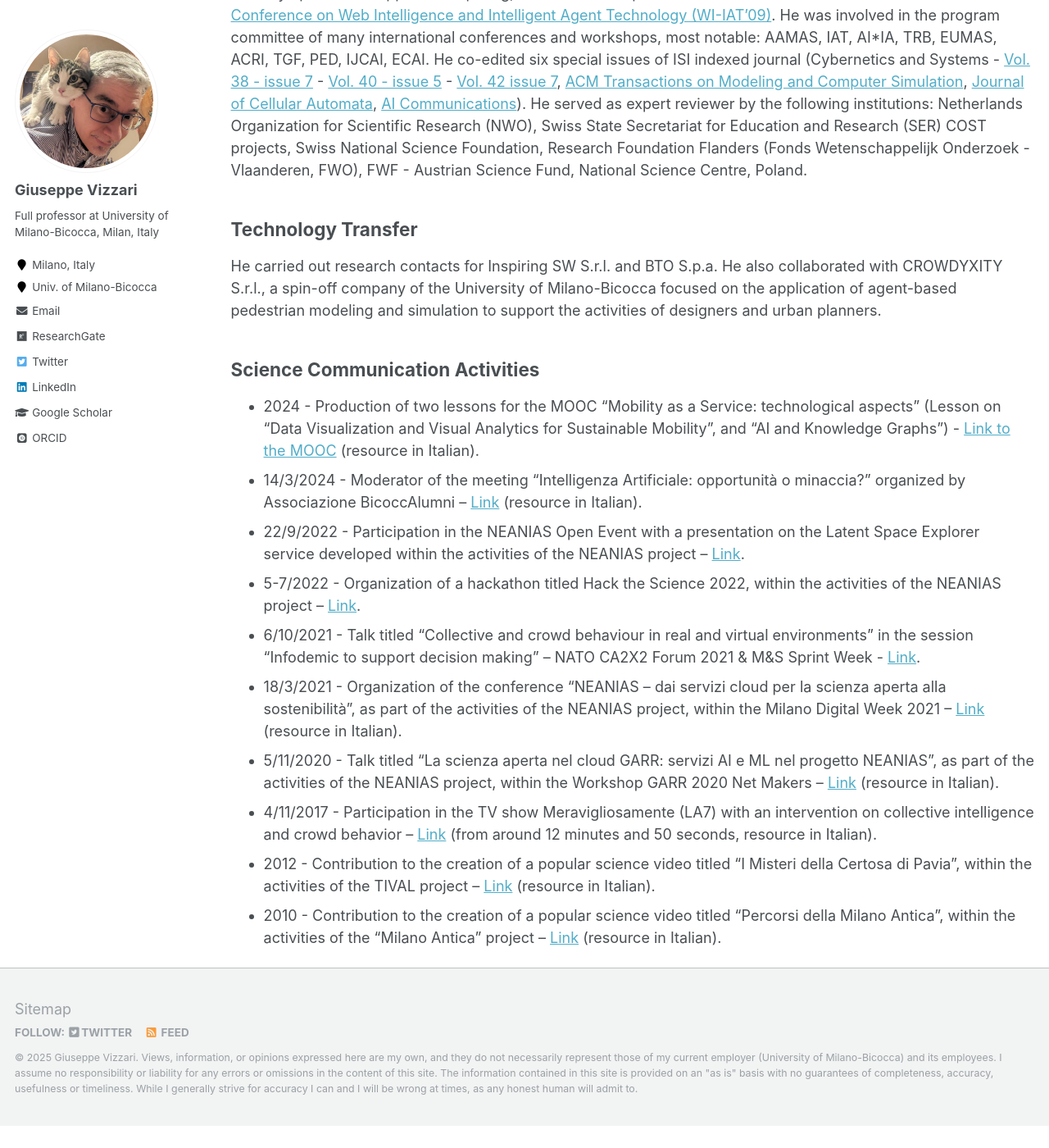
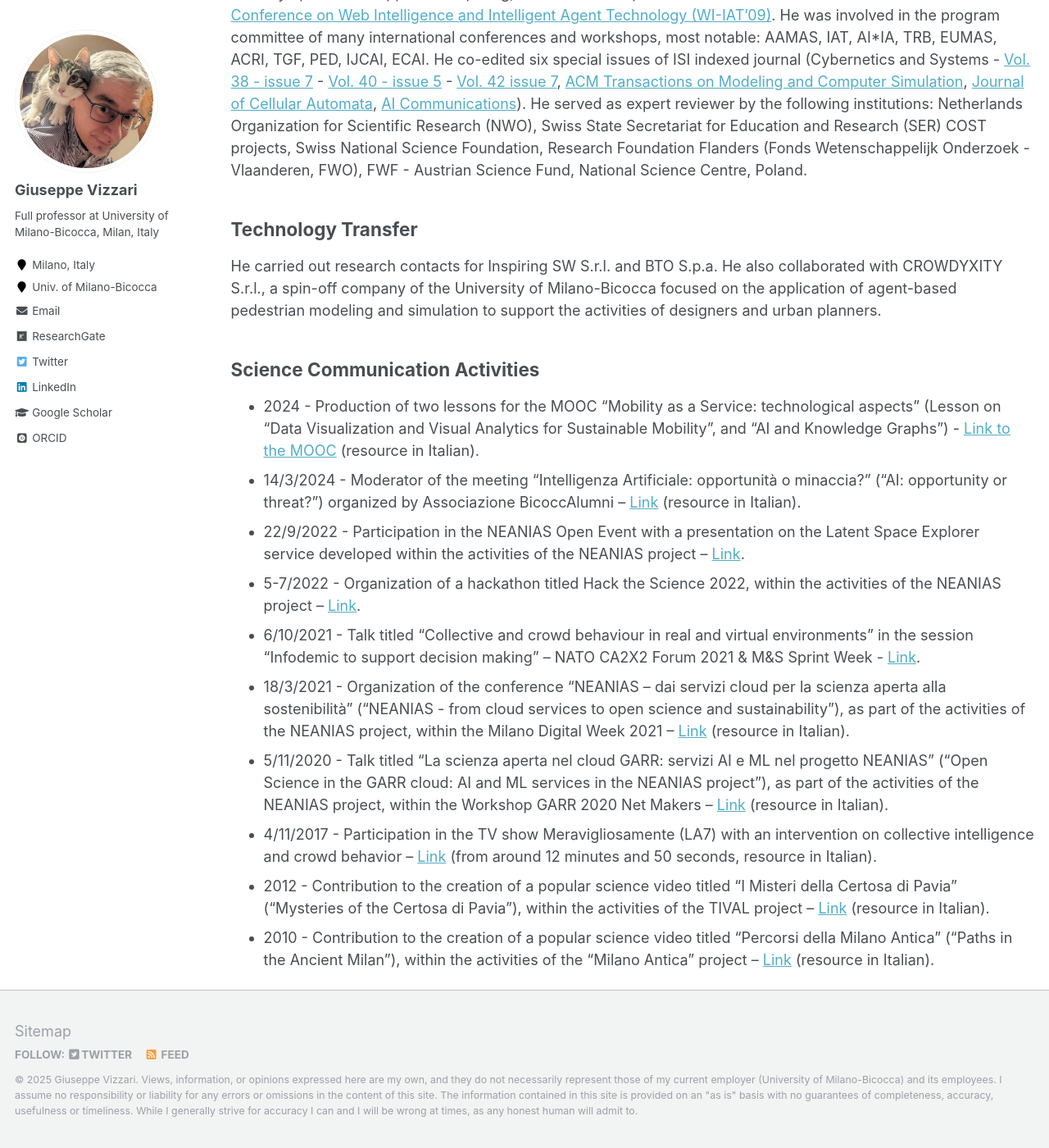
Before and after one commit to GiuseppeVizzari/GiuseppeVizzari.github.io, a Jekyll site: the page built from _pages/cv.md, in a window 1280 px wide and 1400 px high, scrolled down 2022 px. Shown: the whole window at 82% size. Built offline with Jekyll 4.4.1, drawn with Linux system fonts in a browser that asks for light colours; some web fonts are replaced; before the commit the page ends 3395 px from its top, so only the background shows below that.

Commit message:
Integrations

```diff
--- a/_pages/cv.md
+++ b/_pages/cv.md
@@ -37,12 +37,12 @@ He carried out research contacts for Inspiring SW S.r.l. and BTO S.p.a. He also
 ## Science Communication Activities
 - 2024 - Production of two lessons for the MOOC "Mobility as a Service: technological aspects" (Lesson on "Data Visualization and Visual Analytics for Sustainable Mobility", and "AI and Knowledge Graphs") -
 [Link to the MOOC](https://lms.federica.eu/course/view.php?id=880) (resource in Italian).
-- 14/3/2024 - Moderator of the meeting “Intelligenza Artificiale: opportunità o minaccia?” organized by Associazione BicoccAlumni – [Link](https://youtu.be/p57sVh6AyW8?si=hBogckPt1oLzep3e) (resource in Italian).
+- 14/3/2024 - Moderator of the meeting “Intelligenza Artificiale: opportunità o minaccia?” ("AI: opportunity or threat?") organized by Associazione BicoccAlumni – [Link](https://youtu.be/p57sVh6AyW8?si=hBogckPt1oLzep3e) (resource in Italian).
 - 22/9/2022 - Participation in the NEANIAS Open Event with a presentation on the Latent Space Explorer service developed within the activities of the NEANIAS project – [Link](https://www.neanias.eu/index.php/open-event/neanias-open-event).
 - 5-7/2022 - Organization of a hackathon titled Hack the Science 2022, within the activities of the NEANIAS project – [Link](https://sites.google.com/unimib.it/hack-the-science-2022/challenges/hack-the-ux-of-neanias).
 - 6/10/2021 - Talk titled “Collective and crowd behaviour in real and virtual environments” in the session “Infodemic to support decision making” – NATO CA2X2 Forum 2021 & M&S Sprint Week - [Link](https://www.mscoe.org/event/nato-ca2x2-forum-2021/).
-- 18/3/2021 - Organization of the conference “NEANIAS – dai servizi cloud per la scienza aperta alla sostenibilità”, as part of the activities of the NEANIAS project, within the Milano Digital Week 2021 – [Link](https://sites.google.com/unimib.it/neanias-mdw2021/home-page) (resource in Italian).
-- 5/11/2020 - Talk titled “La scienza aperta nel cloud GARR: servizi AI e ML nel progetto NEANIAS”, as part of the activities of the NEANIAS project, within the Workshop GARR 2020 Net Makers – [Link](https://www.eventi.garr.it/it/ws21/programma/speaker/670-giuseppe-vizzari) (resource in Italian).
+- 18/3/2021 - Organization of the conference “NEANIAS – dai servizi cloud per la scienza aperta alla sostenibilità” ("NEANIAS - from cloud services to open science and sustainability"), as part of the activities of the NEANIAS project, within the Milano Digital Week 2021 – [Link](https://sites.google.com/unimib.it/neanias-mdw2021/home-page) (resource in Italian).
+- 5/11/2020 - Talk titled “La scienza aperta nel cloud GARR: servizi AI e ML nel progetto NEANIAS” ("Open Science in the GARR cloud: AI and ML services in the NEANIAS project"), as part of the activities of the NEANIAS project, within the Workshop GARR 2020 Net Makers – [Link](https://www.eventi.garr.it/it/ws21/programma/speaker/670-giuseppe-vizzari) (resource in Italian).
 - 4/11/2017 - Participation in the TV show Meravigliosamente (LA7) with an intervention on collective intelligence and crowd behavior – [Link](https://www.la7.it/meravigliosamente/rivedila7/meravigliosamente-puntata-04112017-04-11-2017-226154) (from around 12 minutes and 50 seconds, resource in Italian).
-- 2012 - Contribution to the creation of a popular science video titled “I Misteri della Certosa di Pavia”, within the activities of the TIVAL project – [Link](https://www.youtube.com/watch?v=1ymnQ16mqSQ) (resource in Italian).
-- 2010 - Contribution to the creation of a popular science video titled “Percorsi della Milano Antica”, within the activities of the “Milano Antica” project – [Link](https://www.youtube.com/watch?v=pzhVtTMW-eI&t=552s) (resource in Italian).
+- 2012 - Contribution to the creation of a popular science video titled “I Misteri della Certosa di Pavia” ("Mysteries of the Certosa di Pavia"), within the activities of the TIVAL project – [Link](https://www.youtube.com/watch?v=1ymnQ16mqSQ) (resource in Italian).
+- 2010 - Contribution to the creation of a popular science video titled “Percorsi della Milano Antica” ("Paths in the Ancient Milan"), within the activities of the “Milano Antica” project – [Link](https://www.youtube.com/watch?v=pzhVtTMW-eI&t=552s) (resource in Italian).
```
